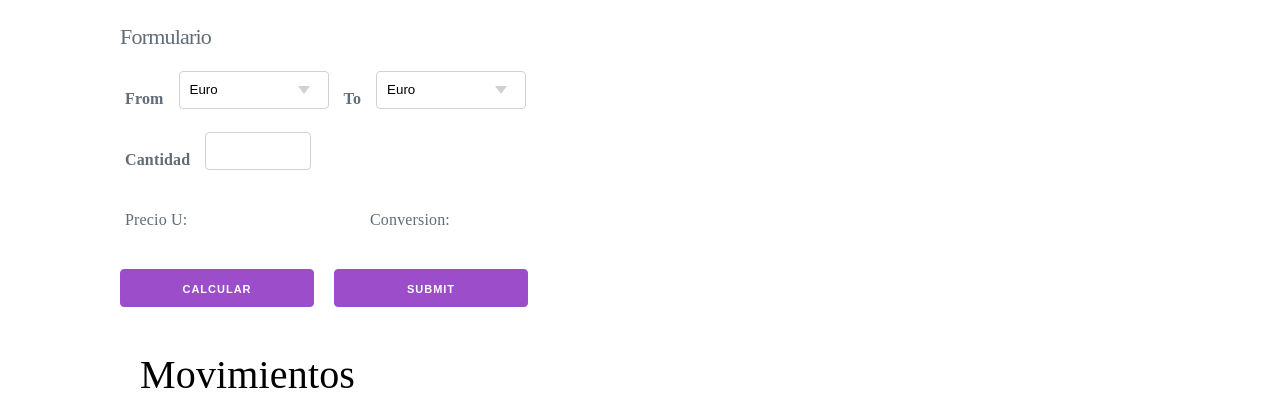
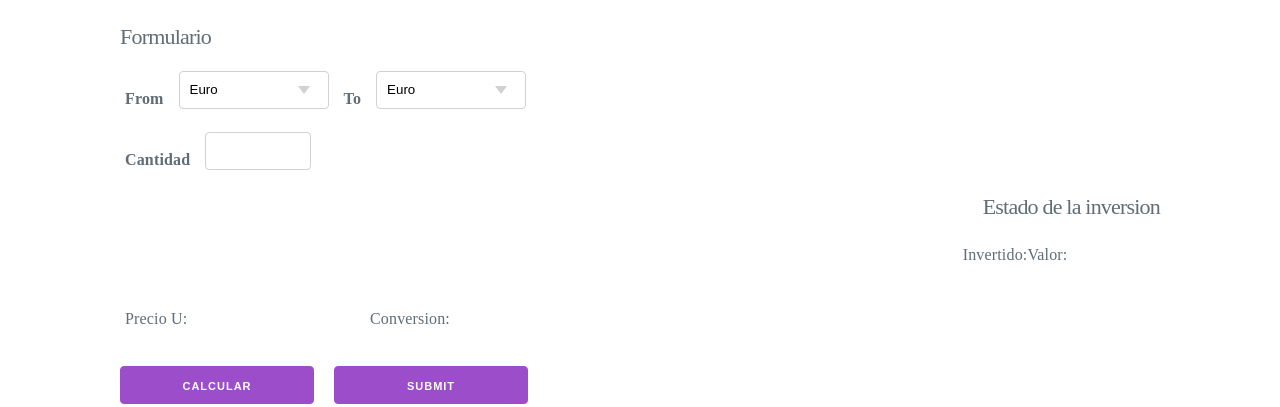
Before and after one commit to Arik-LT/Flask-JS-Project-2, a Flask app: page /transactions in a window 1280 px wide. Shown: the part 301-708 px from the top of the page. Run offline with Flask 2, Linux system fonts and the light colour scheme; data that the repository does not hold is empty; some libraries are stand-ins or nearby versions; some web fonts are replaced.

Commit message:
casi completado el status

```diff
--- a/crypto/templates/transactions.html
+++ b/crypto/templates/transactions.html
@@ -9,6 +9,7 @@
       molestias quis fugiat voluptatibus eaque?
     </p>
     <div>
+      <div id="first">
       <div><h4>Formulario</h4></div>
       <div class="row">
         <label for="conversion">From</label>
@@ -49,20 +50,51 @@
         <input type="number" name="cantidad_from" id="cantidad_from" step="any"
         style="width: 106px;"" />
       </div>
+    </div>
+    <div style="float: right;">
+      <div><h4>Estado de la inversion</h4></div>
+      <div class="row" style="float: right;">
+        <p >Invertido: <span class="Invertido"> </span></p>
+        <br />
+        <p>
+          Valor: <span class="Valor"> </span>
+        </p>
+      </div>
+    </div>
+    </div>
       <div class="row">
-      <p class="precioU" style="width: 165px; margin-left: 15px; margin-top: 13px"> Precio U:   <span class="priceValue"> </span></p>
-      <p class="conversion" style="width: 206px; margin-left: 80px; margin-top: 13px;"> Conversion:   <span class="conversionValue"> </span></p>
+        <p
+          class="precioU"
+          style="width: 165px; margin-left: 15px; margin-top: 13px"
+        >
+          Precio U: <br />
+          <span class="priceValue"> </span>
+        </p>
+        <p
+          class="conversion"
+          style="width: 206px; margin-left: 80px; margin-top: 13px"
+        >
+          Conversion: <br />
+          <span class="conversionValue"> </span>
+        </p>
       </div>
       <div class="row">
         <div>
-      <button type="button" id="calcular" style="margin: 10px; width: 194px;">Calcular</button>
+          <button
+            type="button"
+            id="calcular"
+            style="margin: 10px; width: 194px"
+          >
+            Calcular
+          </button>
         </div>
         <div>
-      <input type="submit" id="submit" style="margin: 10px; width: 194px;"/>
+          <input type="submit" id="submit" style="margin: 10px; width: 194px" />
         </div>
       </div>
 
     </div>
+
     <br />
     <section class="container">
       <header>Movimientos</header>
--- a/crypto/views.py
+++ b/crypto/views.py
@@ -1,3 +1,4 @@
+from os import EX_NOUSER
 from flask import json, render_template, jsonify, request, Response
 from crypto import app
 from requests import Request, Session
@@ -8,7 +9,7 @@
 from config import *
 import sqlite3
 from http import HTTPStatus
-import datetime # try to use for date time on sql
+from datetime import datetime
 
 dbManager = DBmanager(app.config.get("DATABASE"))
 
@@ -77,18 +78,94 @@
     quote = data["quote"]
     return Response(res)
 
-
 @app.route("/api/v1/nuevomov", methods = ["POST"])
 def nuevomov():
 
   try:
-    if request.method == "POST":
-      pass
+    if request.method == 'POST':
+      now = datetime.now()
+      d_string = now.strftime("%d/%m/%Y")
+      t_string = now.strftime("%H:%M:%S")
+
+      dicc = (request.json)
+      print(dicc['cantidad_from'])
+
+      dbManager.modificaTablaSQL("""
+          INSERT INTO movimientos
+          (date, time, moneda_from, cantidad_from, moneda_to, cantidad_to)
+          VALUES (?, ?, ?, ?, ?, ?)
+          """, [d_string, t_string, dicc['conv_from'], dicc['cantidad_from'], dicc['conv_to'], dicc['cantidad_to']])
+      return jsonify({"status": "success", "mensaje": "registro creado"}), HTTPStatus.CREATED
 
   except sqlite3.Error as e:
+    print(e)
     return jsonify({"status": "fail", "mensaje": "Error en base de datos: {}".format(e)}), HTTPStatus.BAD_REQUEST
 
 
 @app.route("/api/v1/status")
 def status():
-  pass
+
+  net_value = {}
+  for moneda in symbol:
+    query1 = "SELECT sum(cantidad_from) FROM movimientos WHERE moneda_from = '{}'".format(moneda)
+    query2 = "SELECT sum(cantidad_to) FROM movimientos WHERE moneda_to = '{}'".format(moneda)
+
+    consulta1 = dbManager.consultaMuchasSQL(query1)
+    consulta2 = dbManager.consultaMuchasSQL(query2)
+
+    inicial = consulta1[0]['sum(cantidad_from)']
+
+    canjeado = consulta2[0]['sum(cantidad_to)']
+
+    if canjeado == None:
+      invertido = inicial - 0
+      valor = 0
+
+    if canjeado != None:  #maybe add negative invertido option
+      invertido = inicial - canjeado
+      # ganancias = invertido * -1
+      valor = (canjeado - inicial)*-1
+
+    if inicial == None:
+      invertido = canjeado
+      valor = canjeado
+
+    if inicial == None and canjeado == None:
+      invertido = 0
+      valor = 0
+
+    if moneda == 'EUR':
+      net_value['{}'.format(moneda)] = invertido
+    else:
+      net_value['{}'.format(moneda)] = valor
+
+  print(net_value)
+
+  return jsonify ({"status": "success", "invertido":invertido})
+
+
+
+
+"""
+  query1 = "SELECT sum(cantidad_from) FROM movimientos WHERE moneda_from = 'XRP'"
+  query2 = "SELECT sum(cantidad_to) FROM movimientos WHERE moneda_to = 'XRP'"
+
+  consulta1 = dbManager.consultaMuchasSQL(query1)
+  consulta2 = dbManager.consultaMuchasSQL(query2)
+
+  inicial = consulta1[0]['sum(cantidad_from)']
+  canjeado = consulta2[0]['sum(cantidad_to)']
+
+  if canjeado == None:
+    invertido = inicial - 0
+
+  if canjeado != None:
+    invertido = inicial - canjeado
+
+  if inicial == None:
+    invertido = canjeado
+
+  if inicial == None and canjeado = None:
+    invertido = 0
+
+"""
```
Also changed, not shown: crypto/static/js/transactions.js (+23 -11 lines), crypto/static/css/styles.css (line endings or trailing spaces), data/movimientos.db. Lines whose indentation alone changed are shown as unchanged.
